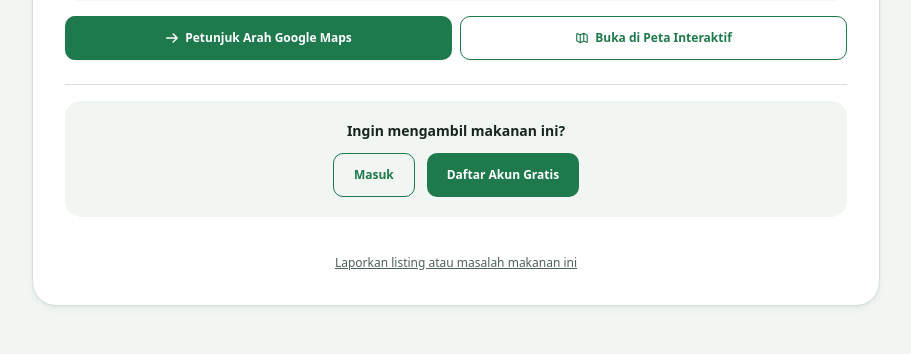
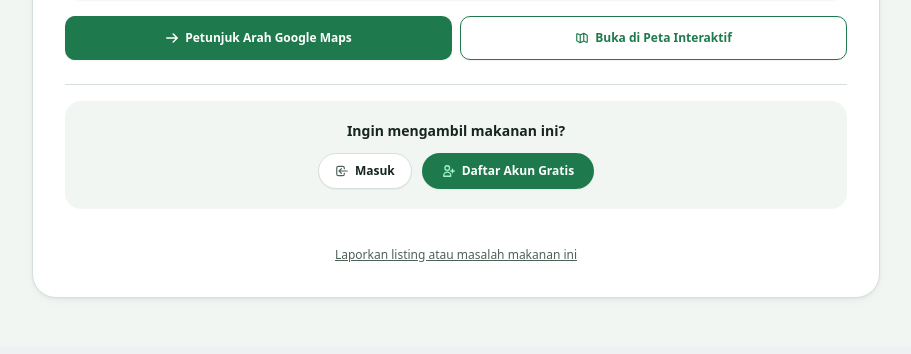
Before and after one commit to rofiqsyf/LokaWaste, a Laravel app: template resources/views/listings/show.blade.php in a window 1280 px wide. Shown: the part 1283-1637 px from the top of the page, without its empty margins (184-1095 px from the left). After the commit the page ends 1582 px from the top, so only its background shows below. Run offline with Laravel 12, Linux system fonts and the light colour scheme; the template is opened without the code that fills it, so the values that code supplies are empty; style sheets or scripts are compiled from the project's sources; some libraries are stand-ins or nearby versions.

Commit message:
style: harmonize Masuk and Daftar buttons with fixed h-9 height, pill radius, and clear view cache

```diff
--- a/resources/views/listings/show.blade.php
+++ b/resources/views/listings/show.blade.php
@@ -441,9 +441,15 @@
                     <!-- GUEST PROMPT -->
                     <div class="p-5 rounded-2xl bg-[#F2F6F3] text-center space-y-3">
                         <p class="text-sm font-semibold text-[#16251D]">Ingin mengambil makanan ini?</p>
-                        <div class="flex items-center justify-center gap-3">
-                            <a href="{{ route('login') }}" class="btn-secondary text-xs px-4 py-2">Masuk</a>
-                            <a href="{{ route('register') }}" class="btn-primary text-xs px-4 py-2">Daftar Akun Gratis</a>
+                        <div class="flex items-center justify-center gap-2.5">
+                            <a href="{{ route('login') }}" class="h-9 px-4 rounded-full text-xs font-bold text-[#16251D] hover:text-[#1E7A4C] bg-white hover:bg-emerald-50/80 border border-[#D5E0D9] hover:border-[#1E7A4C]/50 shadow-2xs hover:shadow-xs active:scale-95 transition-all inline-flex items-center gap-1.5">
+                                <svg class="w-3.5 h-3.5 text-[#4E6157]" fill="none" stroke="currentColor" viewBox="0 0 24 24"><path stroke-linecap="round" stroke-linejoin="round" stroke-width="2" d="M11 16l-4-4m0 0l4-4m-4 4h14m-5 4v1a3 3 0 01-3 3H6a3 3 0 01-3-3V7a3 3 0 013-3h7a3 3 0 013 3v1"/></svg>
+                                <span>Masuk</span>
+                            </a>
+                            <a href="{{ route('register') }}" class="h-9 px-5 rounded-full text-xs font-bold text-white bg-[#1E7A4C] hover:bg-[#14573A] shadow-xs hover:shadow-md hover:shadow-[#1E7A4C]/25 active:scale-95 transition-all inline-flex items-center gap-1.5">
+                                <svg class="w-3.5 h-3.5 text-emerald-200" fill="none" stroke="currentColor" viewBox="0 0 24 24"><path stroke-linecap="round" stroke-linejoin="round" stroke-width="2.2" d="M18 9v3m0 0v3m0-3h3m-3 0h-3m-2-5a4 4 0 11-8 0 4 4 0 018 0zM3 20a6 6 0 0112 0v1H3v-1z"/></svg>
+                                <span>Daftar Akun Gratis</span>
+                            </a>
                         </div>
                     </div>
                 @endauth
```
Also changed, not shown: resources/views/layouts/app.blade.php (+5 -5 lines).
